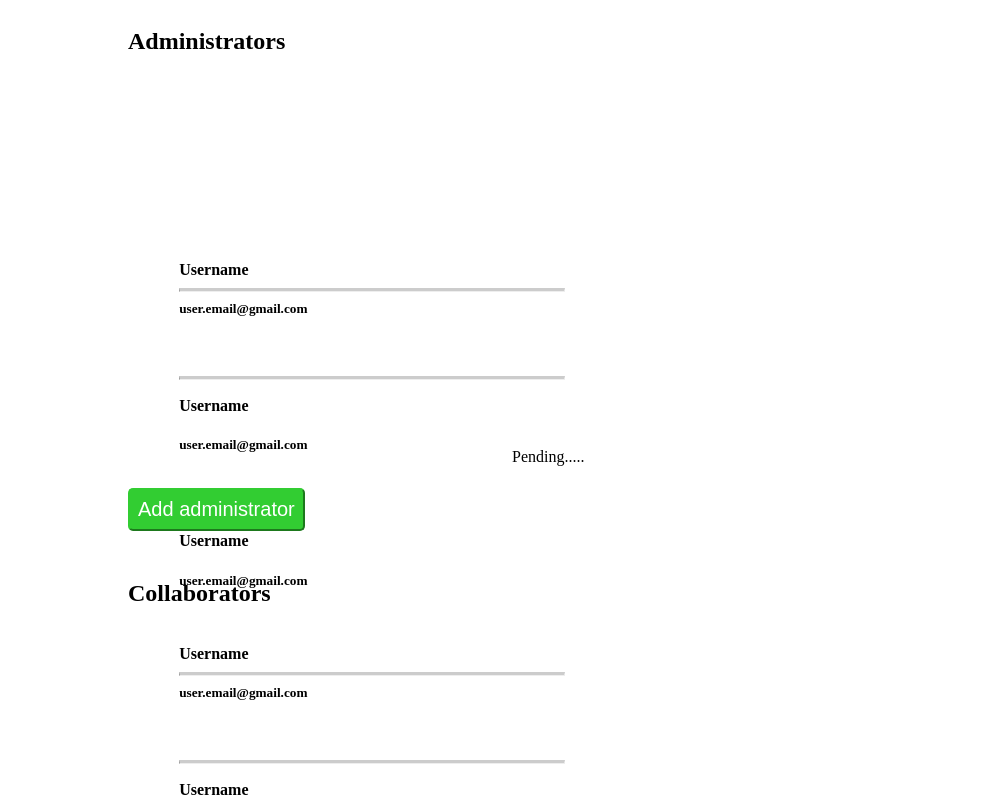
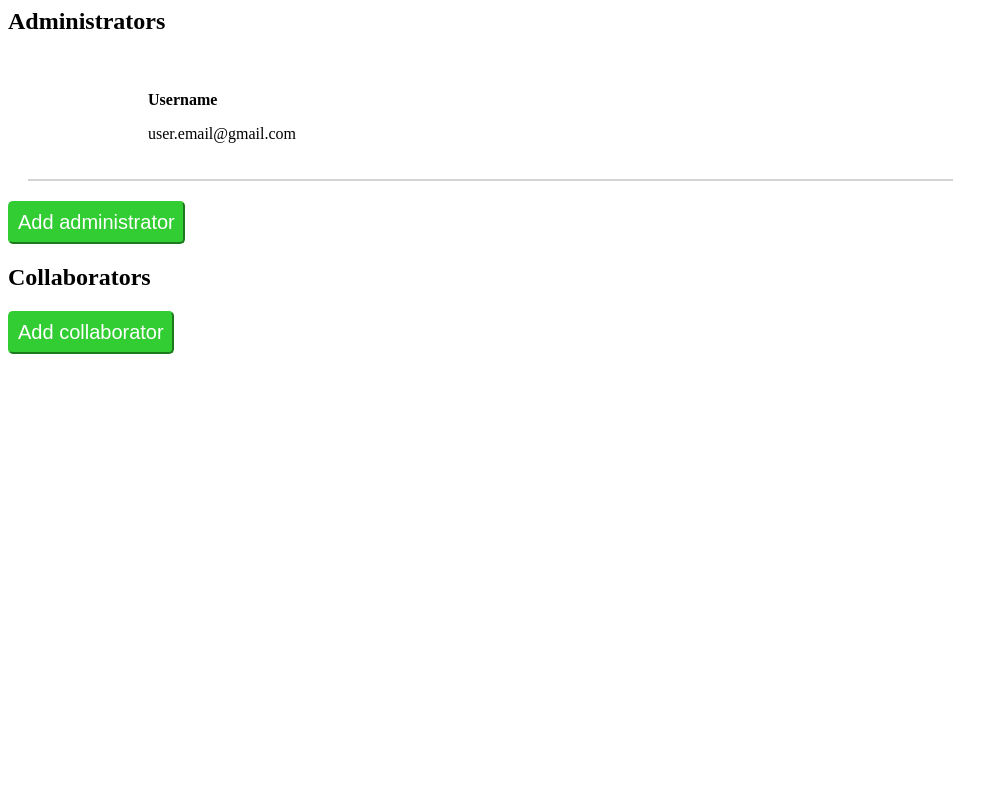
Before and after one commit to BlaiseMahoro/TaskManagement, a Django app: template maroon/task_management/templates/project/management/access.html in a window 1280 px wide. Shown: the whole page, without its empty margins (0-1008 px from the left). Run offline with Django 3.2, Linux system fonts and the light colour scheme; the template is opened without the code that fills it, so the values that code supplies are empty.

Commit message:
Project detail and access css fixes

```diff
--- a/maroon/task_management/static/css/project_detail.css
+++ b/maroon/task_management/static/css/project_detail.css
@@ -1,23 +1,38 @@
 .profile_photod button {
-    position:absolute;
+    /* position:absolute;
     top: 50%;
-    left: 12%;
+    left: 12%; */
     background-color: #bb285c;
     color:white;
-    margin-left: 15px;
+    /* margin-left: 15px; */
     border-radius: 6px;
     border-color: #bb285c;
+    position: relative;
 }
 
+
+
 .profile_photod img {
-    position: absolute;
-    left: 10%;
-    top: 28%;
+    /* position: absolute; */
+    /* float: left;
+    margin: 20px; */
+    /* left: 10%;
+    top: 28%; */
+
+}
+
+.profile_photod {
+    float: left;
+    margin: 50px;
+    text-align: center;
+    /* display: block; */
 }
 
 .project_details {
-    position: absolute;
-    right: 50%;
+    /* position: absolute; */
+    float: left;
+    margin: 20px;
+    /* right: 50%; */
 }
 
 .project_details input {
@@ -30,10 +45,31 @@
     border-color: #ebebeb;
 }
 
-.access1 h2{
+.user-row {
+
+    border-bottom: 2px solid;
+    border-color: lightgray;
+    padding: 20px;
+    margin: 20px;
+    font-size: 16px;
+    width: 70%;
+}
+
+.user-row i{
+    float: left;
+
+}
+
+.user-info {
+    /* float: left; */
+    display: block;
+    margin-left: 100px;
+}
+
+/* .access1 h2{
     position: absolute;
     left: 10%;
-}
+} */
 
 .access1 hr {
 	border-top: 3px solid #cccccc;
@@ -45,7 +81,7 @@
     font-size: 40px;
 }
 
-.access1 #circ1 {
+/* .access1 #circ1 {
     position: absolute;
     left: 10%;
     top: 30%;
@@ -78,7 +114,7 @@
     position: absolute;
     left: 40%;
     top: 54%;
-}
+} */
 
 .access1 .button1, .button2 {
     color: white;
@@ -89,7 +125,7 @@
     font-size: 20px;
 }
 
-.access1 .button1 {
+/* .access1 .button1 {
     position: absolute;
     left: 10%;
     top: 61%;
@@ -147,13 +183,13 @@
     position: absolute;
     left: 10%;
     top: 100%;
-}
+} */
 .access1 #trash1, #trash2 , #trash3 {
     color: dimgray;
     font-size: 30px;
 }
 
-.access1 #trash1 {
+/* .access1 #trash1 {
     position: absolute;
     left: 40%;
     top: 80%;
@@ -169,4 +205,4 @@
     position: absolute;
     left: 40%;
     top: 100%;
-}
+} */
--- a/maroon/task_management/templates/project/management/access.html
+++ b/maroon/task_management/templates/project/management/access.html
@@ -8,35 +8,46 @@
 
 <div class="access1">
     <h2>Administrators</h2>
-    <i class="fa fa-user-circle" id="circ1"></i>
+    <!-- <i class="fa fa-user-circle" id="circ1"></i>   -->
 
-    <div class="users">
+    <div class="user-row">
+
+        <i class="fa fa-user-circle" id="circ2"></i>
+        <div class="user-info">
+            <p><strong>Username</strong></p>
+            <p>user.email@gmail.com</p>
+        </div>
+        <!-- <p id="pending">Pending.....</p> -->
+    </div>
+
+    <button class="button button1">Add administrator</button>
+
+    <!-- <div class="users">
         <h4>Username</h4>
         <h5>user.email@gmail.com</h5> <br><br>
         <h4>Username</h4>
         <h5>user.email@gmail.com</h5><br><br>
         <h4>Username</h4>
         <h5>user.email@gmail.com</h5>
-    </div>
+    </div> -->
 
-    <i class="fa fa-user-circle" id="circ2"></i>
+    <!-- <i class="fa fa-user-circle" id="circ2"></i>
     <i class="fa fa-user-circle" id="circ3"></i>
-    <p id="pending">Pending.....</p>
+    <p id="pending">Pending.....</p>  -->
 
-    <br>
+    <!-- <br>
     <hr class="line">
     <br>
     <br>
     <hr class="line2">
-    <br>
+    <br> -->
 
-    <button class="button button1">Add administrator</button>
 
     <div class="collab">
         <h2>Collaborators</h2>
     </div>
 
-    <div class="collaborators">
+    <!-- <div class="collaborators">
         <h4>Username</h4>
         <h5>user.email@gmail.com</h5> <br><br>
         <h4>Username</h4>
@@ -58,7 +69,7 @@
     <br>
     <br>
     <hr class="line4">
-    <br>
+    <br> -->
 
     <button class="button button2">Add collaborator</button>
 
--- a/maroon/task_management/templates/project/management/detail.html
+++ b/maroon/task_management/templates/project/management/detail.html
@@ -14,8 +14,10 @@
     <img class="project_img" src="https://www.logistec.com/wp-content/uploads/2017/12/placeholder.png">
     {% endif %}
 
-    <button type="button" type="button" class="btn btn-primary" data-toggle="modal"
-        data-target="#exampleModal">Upload</button>
+    <div>
+        <button type="button" type="button" class="btn btn-primary" data-toggle="modal"
+            data-target="#exampleModal">Upload</button>
+    </div>
 </div>
 <!-- Modal -->
 <div class="modal fade" id="exampleModal" tabindex="-1" role="dialog" aria-labelledby="exampleModalLabel"
```
